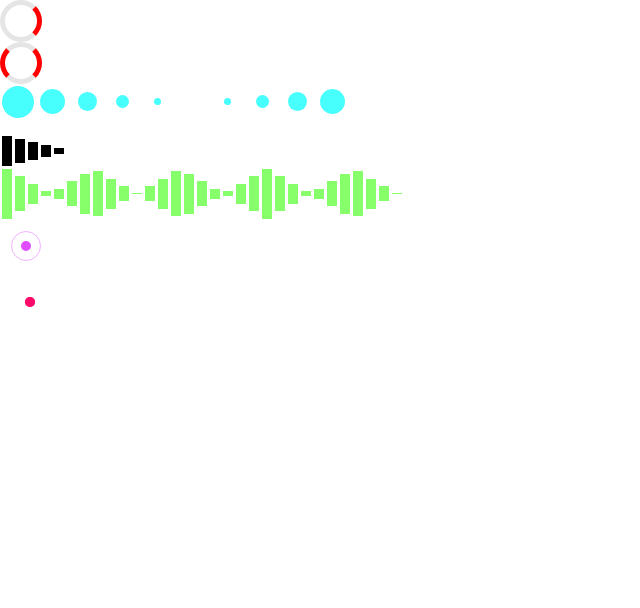
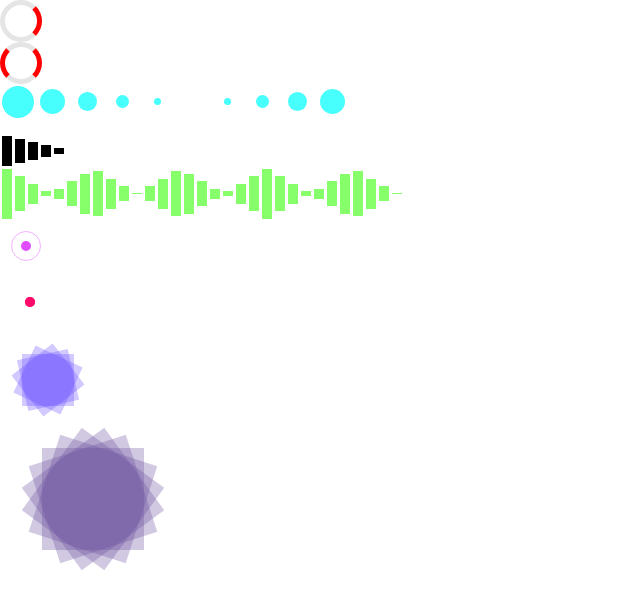
Before and after one commit to josue-rojas/react-loading, a React (Create React App) app: page / in a window 1280 px wide. Shown: the top 608 px of the page, without its empty margins (0-640 px from the left). Built offline with nearby package versions, Linux system fonts and the light colour scheme.

Commit message:
created square load

```diff
--- a/src/App.js
+++ b/src/App.js
@@ -3,7 +3,7 @@ import Spin from './Components/Spin';
 import Dots from './Components/Dots';
 import Bars from './Components/Bars';
 import Pulse from './Components/Pulse';
-
+import Squares from './Components/Squares';
 
 
 const SpinExample = (
@@ -79,6 +79,23 @@ const PulseExample = (
   </div>
 )
 
+const SquaresExample = (
+  <div>
+    <Squares
+      size={52}
+      numSquares={4}
+      delay={2000}
+      squareDelay={70}
+      color={'rgb(103, 77, 255)'}
+      alternate={true}/>
+    <Squares
+      size={102}
+      numSquares={5}
+      delay={2000}
+      squareDelay={100}
+      color={'rgb(103, 77, 155)'}/>
+  </div>
+)
 
 class App extends Component {
   render() {
@@ -88,6 +105,7 @@ class App extends Component {
         {DotsExample}
         {BarsExample}
         {PulseExample}
+        {SquaresExample}
       </div>
     );
   }
--- /dev/null
+++ b/src/Components/Squares.js
@@ -0,0 +1,58 @@
+import React, { Component } from 'react';
+import './Styles/Squares.css';
+
+// inspired by https://codepen.io/leonard/pen/nDuaL
+// props
+// size: int size of the square (side)
+// numSquares: int number of squares to show
+// delay: int (ms) delay for animation
+// squareDelay: int (ms) delay for each square to start after the other
+// color: string of what color squares
+// alternate: boolean wether to change direction of every other square
+
+export default class Squares extends Component{
+  constructor(props){
+    super(props);
+    this.getSquareStyle = this.getSquareStyle.bind(this);
+  }
+  getSquareStyle(animationDelay, alternate){
+    return({
+      width: '100%',
+      height: '100%',
+      backgroundColor: this.props.color,
+      position: 'absolute',
+      opacity: '.3',
+      animation: 'square ' + this.props.delay + 'ms linear infinite',
+      animationDelay: animationDelay + 'ms',
+      animationDirection: alternate ? 'reverse' : 'normal',
+    })
+  }
+  makeSquares(){
+    const squares = [];
+    let animationDelay = 0;
+    let alternate = true;
+    for(let i = 0; i < this.props.numSquares; i++){
+      squares.push(
+        <div style={this.getSquareStyle(animationDelay, alternate)}/>
+      )
+      if(this.props.alternate) alternate = !alternate;
+      animationDelay+=this.props.squareDelay;
+    }
+    return squares;
+  }
+  render(){
+    const squares = this.makeSquares();
+    const style = {
+      position: 'relative',
+      width: this.props.size + 'px',
+      height: this.props.size + 'px',
+      // margin is the diagnoal-side of the square? sort of....
+      margin: (this.props.size*Math.sqrt(2) - this.props.size) + 'px',
+    }
+    return(
+      <div style={style}>
+        {squares}
+      </div>
+    )
+  }
+}
--- /dev/null
+++ b/src/Components/Styles/Squares.css
@@ -0,0 +1,5 @@
+@keyframes square {
+  0% {
+    transform: rotate(0deg); }
+  100% {
+    transform: rotate(360deg); } }
```
